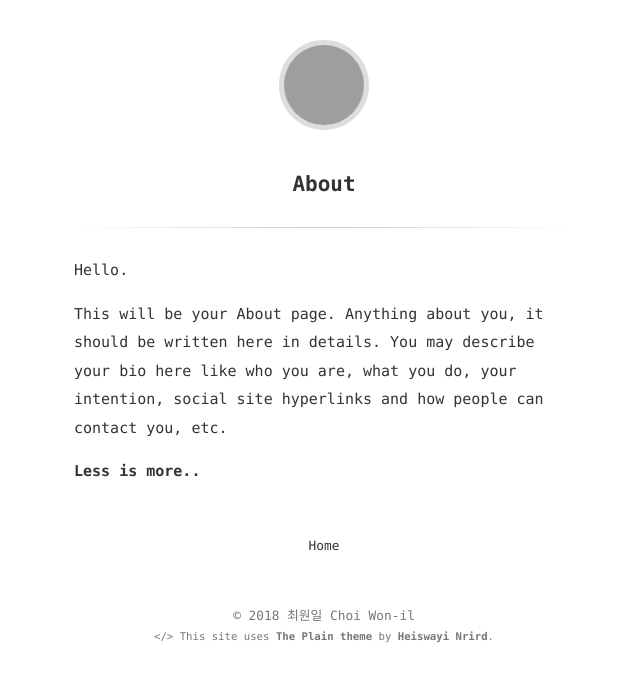
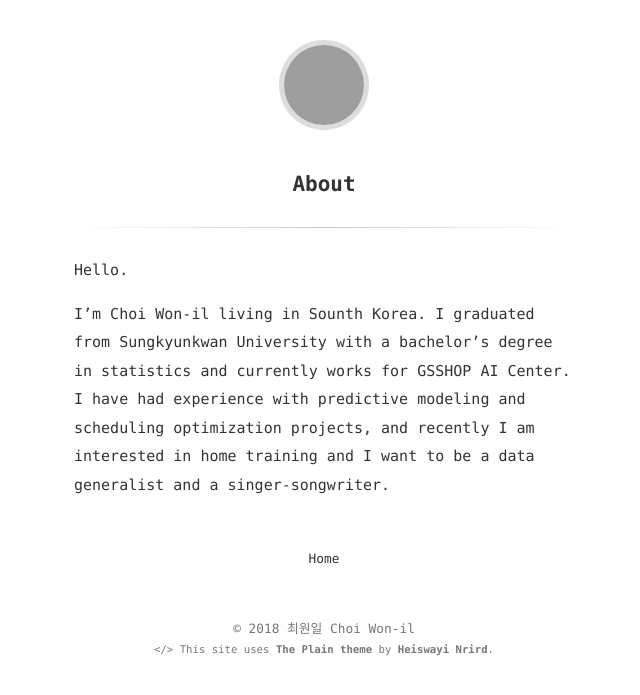
Before and after one commit to 11wi/11wi.github.io, a Jekyll site: the page built from about.md, in a window 1280 px wide, cut to the strip 0-695 px from the top of the page. Shown: the whole strip, without its empty margins (316-956 px from the left). Built offline with Jekyll 4.4.1, drawn with Linux system fonts in a browser that asks for light colours; grey boxes are pictures that could not be loaded.

Commit message:
edit about

```diff
--- a/_config.yml
+++ b/_config.yml
@@ -10,7 +10,7 @@ google_analytics:   UA-118262874-1 # Your Google Analytics code - set to 'false'
 
 # Author Info
 author_name:        "최원일 Choi Won-il"
-author_email:       eywanna@gmail.com
+author_email:       be.data.analyst.11@gmail.com
 author_gravatar:    0c6667c572115bb8aadd3dc0821f5f51 # Gravatar md5 hash (of email) here for logo - set to 'false' to disable
 twitter_username:   false # set to 'false' to disable
 github_username:    11wi # set to 'false' to disable
--- a/about.md
+++ b/about.md
@@ -5,6 +5,6 @@ title: About
 
 Hello.
 
-This will be your About page. Anything about you, it should be written here in details. You may describe your bio here like who you are, what you do, your intention, social site hyperlinks and how people can contact you, etc.
-
-**Less is more..**
+I'm Choi Won-il living in Sounth Korea.
+I graduated from Sungkyunkwan University with a bachelor's degree in statistics and currently works for GSSHOP AI Center.
+I have had experience with predictive modeling and scheduling optimization projects, and recently I am interested in home training and I want to be a data generalist and a singer-songwriter.
```
